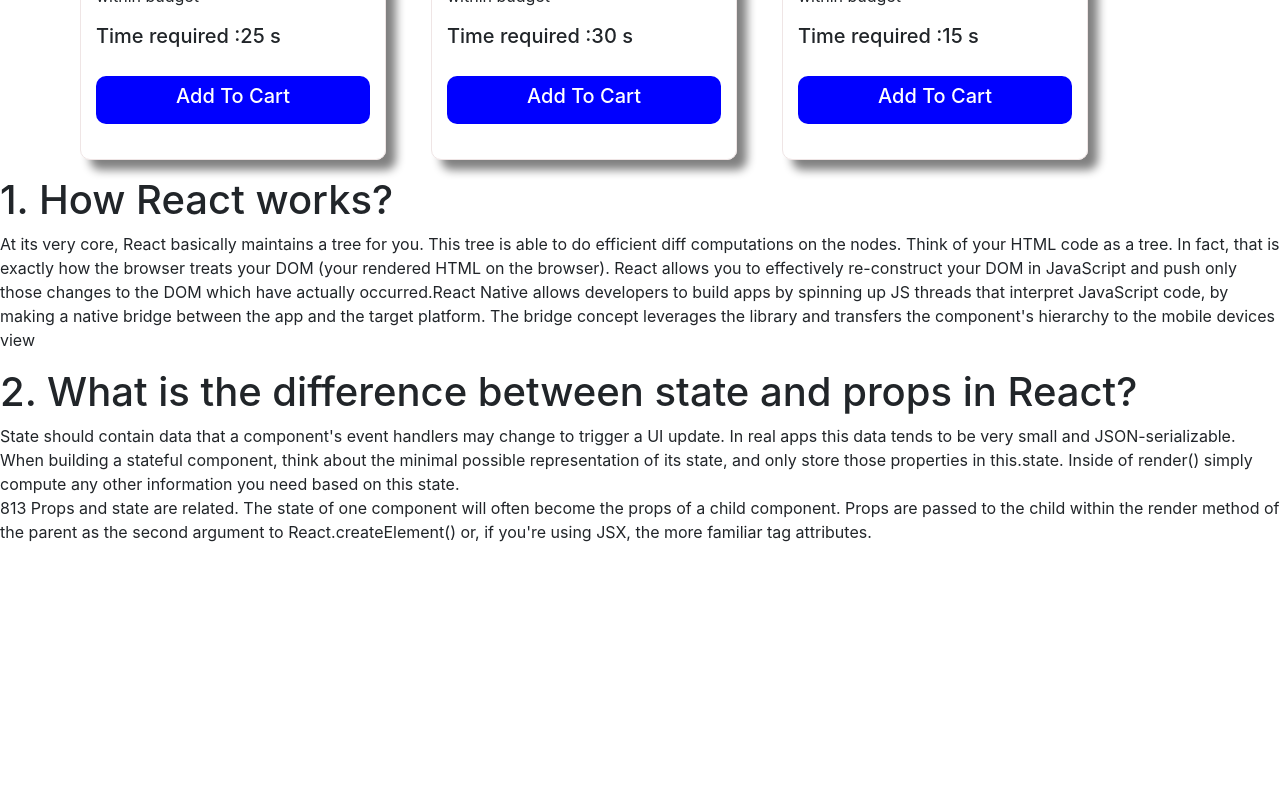
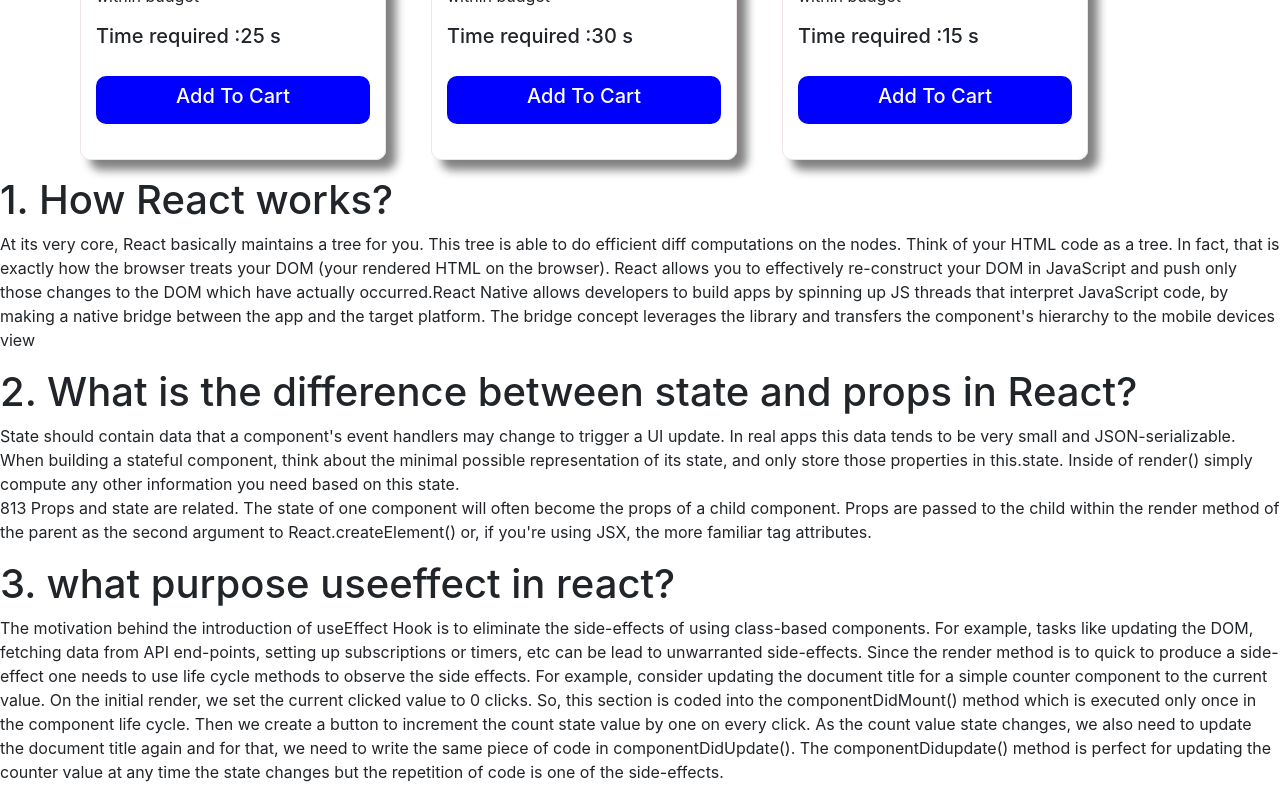
Before and after one commit to Abrahon/my-fitness-club-repo, a React (Create React App) app: page / in a window 1280 px wide. Shown: the part 1498-2298 px from the top of the page. Before the commit the page ends 2058 px from the top, so only its background shows below. Built offline with nearby package versions, Linux system fonts and the light colour scheme; no server answers.

Commit message:
added third question

```diff
--- a/src/Components/Questions/Question.js
+++ b/src/Components/Questions/Question.js
@@ -15,6 +15,10 @@ const Question = () => {
                 <p>State should contain data that a component's event handlers may change to trigger a UI update. In real apps this data tends to be very small and JSON-serializable. When building a stateful component, think about the minimal possible representation of its state, and only store those properties in this.state. Inside of render() simply compute any other information you need based on this state. <br />813
                     Props and state are related. The state of one component will often become the props of a child component. Props are passed to the child within the render method of the parent as the second argument to React.createElement() or, if you're using JSX, the more familiar tag attributes.</p>
             </div>
+            <div className='question-3'>
+                <h1>3. what purpose useeffect in react?</h1>
+                <p>The motivation behind the introduction of useEffect Hook is to eliminate the side-effects of using class-based components. For example, tasks like updating the DOM, fetching data from API end-points, setting up subscriptions or timers, etc can be lead to unwarranted side-effects. Since the render method is to quick to produce a side-effect one needs to use life cycle methods to observe the side effects. For example, consider updating the document title for a simple counter component to the current value. On the initial render, we set the current clicked value to 0 clicks. So, this section is coded into the componentDidMount() method which is executed only once in the component life cycle. Then we create a button to increment the count state value by one on every click. As the count value state changes, we also need to update the document title again and for that, we need to write the same piece of code in componentDidUpdate(). The componentDidupdate() method is perfect for updating the counter value at any time the state changes but the repetition of code is one of the side-effects.</p>
+            </div>
 
         </div>
 
```
